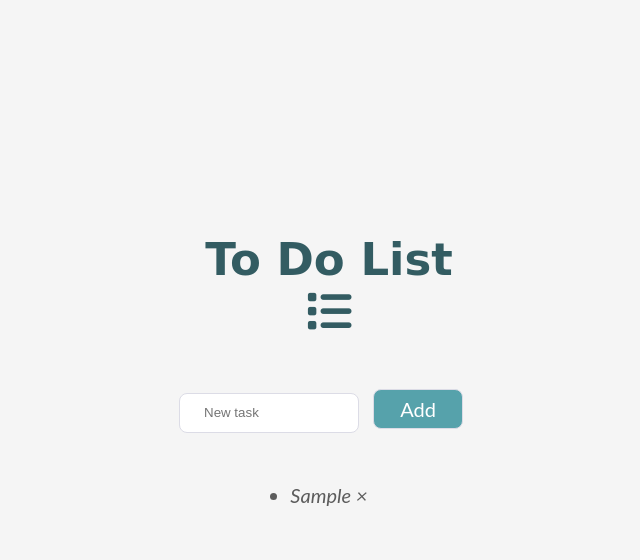
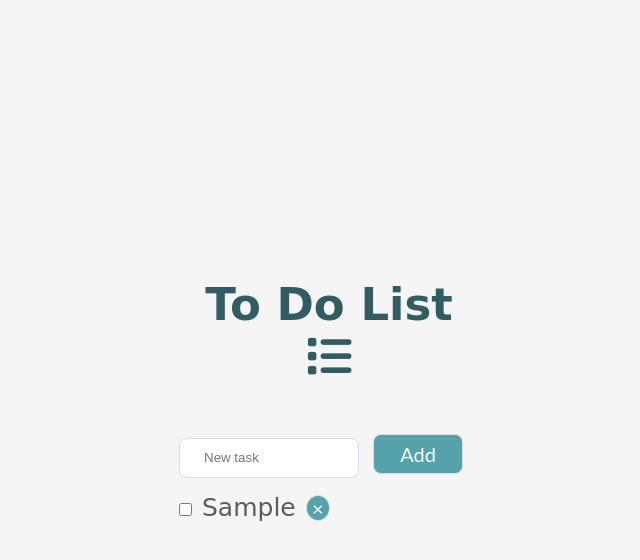
Before and after one commit to Krissttina/To-do-list, a plain HTML site: page index.html in a window 1280 px wide. Both pictures are taken after typing "Sample" into the empty fields and a click on the button "Add". Shown: the whole page, without its empty margins (311-951 px from the left). Drawn offline with Linux system fonts and the light colour scheme.

Commit message:
code fixes and new elements
checkbox added together with new delete button

```diff
--- a/index.html
+++ b/index.html
@@ -9,13 +9,18 @@
     <link rel="stylesheet" href="style.css" />
 </head>
 <body>
-    <div id="app">
+    <section>
+       <div id="app">
         <h1>To Do List <i class="fa-solid fa-list"></i></h1>
         <input type="text" id="myInput" placeholder="New task">
-        <button onclick="newElement()" class="addBtn">Add</button>
+        <button id="addBtn">Add</button>
     </div>
       <ul id="list">
       </ul>
+    </section>
+
     <script src="script.js"></script>
 </body>
 </html>
+
+<!--onclick="newElement()"-->
--- a/script.js
+++ b/script.js
@@ -1,46 +1,34 @@
-// Click on a close button to hide the current list item
-let close = document.getElementsByClassName("close");
+const myInput = document.getElementById('myInput');
+const ul = document.getElementById('list');
 
-for (i = 0; i < close.length; i++) {
-  close[i].onclick = function() {
-    let div = this.parentElement;
-    div.style.display = "none";
-  }
-}
-
-// Add a "checked" symbol when clicking on a list item - not working
-const list = document.querySelector('ul');
-list.addEventListener('click', function(e) {
-  if (e.target.tagName === 'LI') {
-    e.target.classList.toggle('checked');
-  }
-}, false); //add radio button for checking
-
-// Create new list item when Add button is clicked
-function newElement() {
-  const li = document.createElement("li");
-  const inputValue = document.getElementById("myInput").value;
-  const text = document.createTextNode(inputValue);
-  li.appendChild(text);
-
-  if (inputValue == '') {
-    alert("You must write something!");
-  } else {
-    document.getElementById("list").appendChild(li);
+document.getElementById('addBtn').addEventListener('click', () => {
+  //check for empty field
+  if (myInput.value == '') {
+    return;
   }
 
-  document.getElementById("myInput").value = ""; //empty imput fields
+  const li = document.createElement('li');
+  ul.appendChild(li);
 
-  const span = document.createElement("span");
-  const cross = document.createTextNode("\u00D7"); //cross
-  span.className = "close";
-  span.appendChild(cross);
-  li.appendChild(span);
+  //checkbox
+  const checkbox = document.createElement('input');
+  checkbox.setAttribute('type', 'checkbox');
+  li.appendChild(checkbox)
 
-  for (i = 0; i < close.length; i++) {
-    close[i].onclick = function() {
-      let div = this.parentElement;
-      div.style.display = "none";
-    }
-  }
-}
+  //create p elements
+  const p = document.createElement('p');
+  p.textContent = myInput.value;
+  li.appendChild(p);
+
+  myInput.value = '';
+
+  //create delete cross icon
+  const delBtn = document.createElement("button"); //cross
+  delBtn.textContent = "\u00D7";
+  delBtn.className = "delete";
+  li.appendChild(delBtn);
+  //make it delete
+  delBtn.addEventListener('click', () => {
+    li.remove();
+  });
+});
--- a/style.css
+++ b/style.css
@@ -33,41 +33,14 @@ h1{
     font-weight: 700;
 }
 
-p{
-    font-family: "Dancing Script", cursive;
-    text-align: center;
-    margin-top: 30px;
-    font-size: 30px;
+#myInput{
+    width: 60%;
+    height: 40px;
     color: #5c5c5c;
-    font-weight: 300;
-}
-
-ul{
-    font-family: "Lato", sans-serif;
-    font-size: 20px;
-    font-weight: 400;
-    font-style: italic;
-    margin: 50px;
-}
-
-ul li{
-    margin-bottom: 10px;
-    color: #5c5c5c;
-}
-
-ul li a{
-    margin-left: 15px;
-    color: white;
-    cursor: pointer;
-    border: 1px solid #7cbe7b;
-    border-radius: 5px;
-    padding: 0 15px 2px 15px;
-    background-color: #7cbe7b;
-}
-
-span{
-    cursor: pointer;
-    padding-left: 5px;
+    border: 1px solid #dcdce6;
+    border-radius: 8px;
+    padding: 0 24px;
+    margin-right: 10px;
 }
 
 button{
@@ -81,16 +54,35 @@ button{
     cursor: pointer;
 }
 
-input{
-    width: 60%;
-    height: 40px;
-    color: #5c5c5c;
-    border: 1px solid #dcdce6;
-    border-radius: 8px;
-    padding: 0 24px;
-    margin-right: 10px;
-}
-
 button:hover{
     opacity: 0.9;
 }
+
+ul{
+    margin-top: 15px;
+    font-family: "Lato", sans-serif;
+    font-size: 20px;
+}
+
+li{
+    display: flex;
+    align-items: baseline;
+}
+
+p{
+    padding: 0 10px;
+    font-family: "Dancing Script", cursive;
+    text-align: center;
+    font-size: 25px;
+    color: #5c5c5c;
+}
+
+.delete{
+    display: flex;
+    cursor: pointer;
+    justify-content: center;
+    width: 8%;
+    height: 8%;
+    border-radius: 50%;
+    cursor: pointer;
+}
```
Also changed, not shown: preview.png (added), task.png (added), 1 other file.
